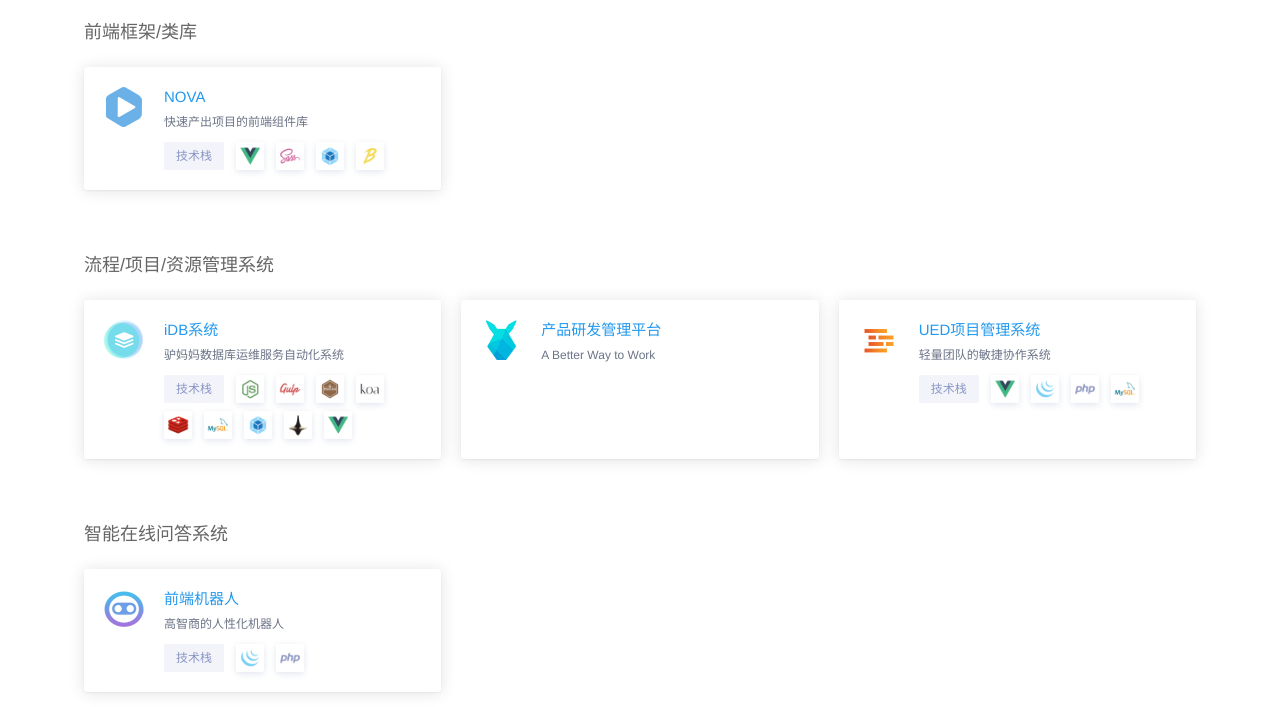
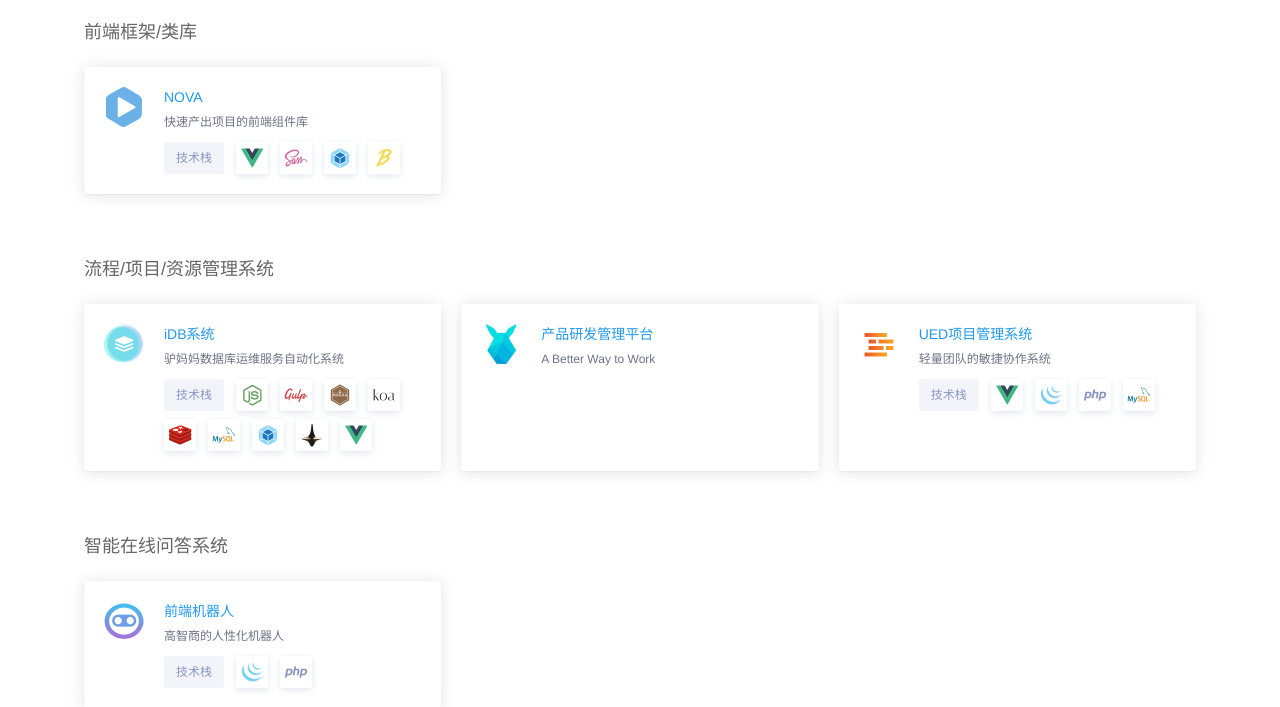
Before and after one commit to LVMM-PC/nav, a website: page app/index.html in a window 1280 px wide. Shown: the part 128-835 px from the top of the page. Drawn offline with Linux system fonts and the light colour scheme.

Commit message:
Revert "styles"
This reverts commit 50c6542c72d5d8255ea2c6ed442a32bdf1dc7423.

```diff
--- a/app/css/nav.css
+++ b/app/css/nav.css
@@ -28,7 +28,7 @@ a { text-decoration: none; color: inherit; }
 
 .item .content { color: #2299ee; font-size: 0; line-height: 20px; }
 
-.item .content .title { font-size: 15px; display: inline; }
+.item .content .title { font-size: 14px; display: inline; }
 
 .item .description { color: #6B7386; font-size: 12px; line-height: 20px; margin-bottom: 2px; }
 
@@ -36,11 +36,11 @@ a { text-decoration: none; color: inherit; }
 
 .item .tags { font-size: 12px; display: flex; flex-wrap: wrap; flex-direction: row; margin-left: -12px; }
 
-.item .tags .tag { border-radius: 2px; margin-left: 12px; margin-top: 8px; height: 28px; line-height: 28px; }
+.item .tags .tag { border-radius: 3px; margin-left: 12px; margin-top: 8px; height: 32px; line-height: 32px; }
 
 .item .tags .tag.text { padding: 0 12px; background-color: rgba(137, 149, 199, 0.1); color: #8995c7; }
 
-.item .tags .tag.image { overflow: hidden; width: 28px; background-size: cover; box-shadow: 0 2px 6px 0 rgba(112, 128, 175, 0.2); }
+.item .tags .tag.image { overflow: hidden; width: 32px; background-size: cover; box-shadow: 0 2px 6px 0 rgba(112, 128, 175, 0.2); }
 
 .tag-vue { background-image: url(../img/tags/vue.png); }
 
```
